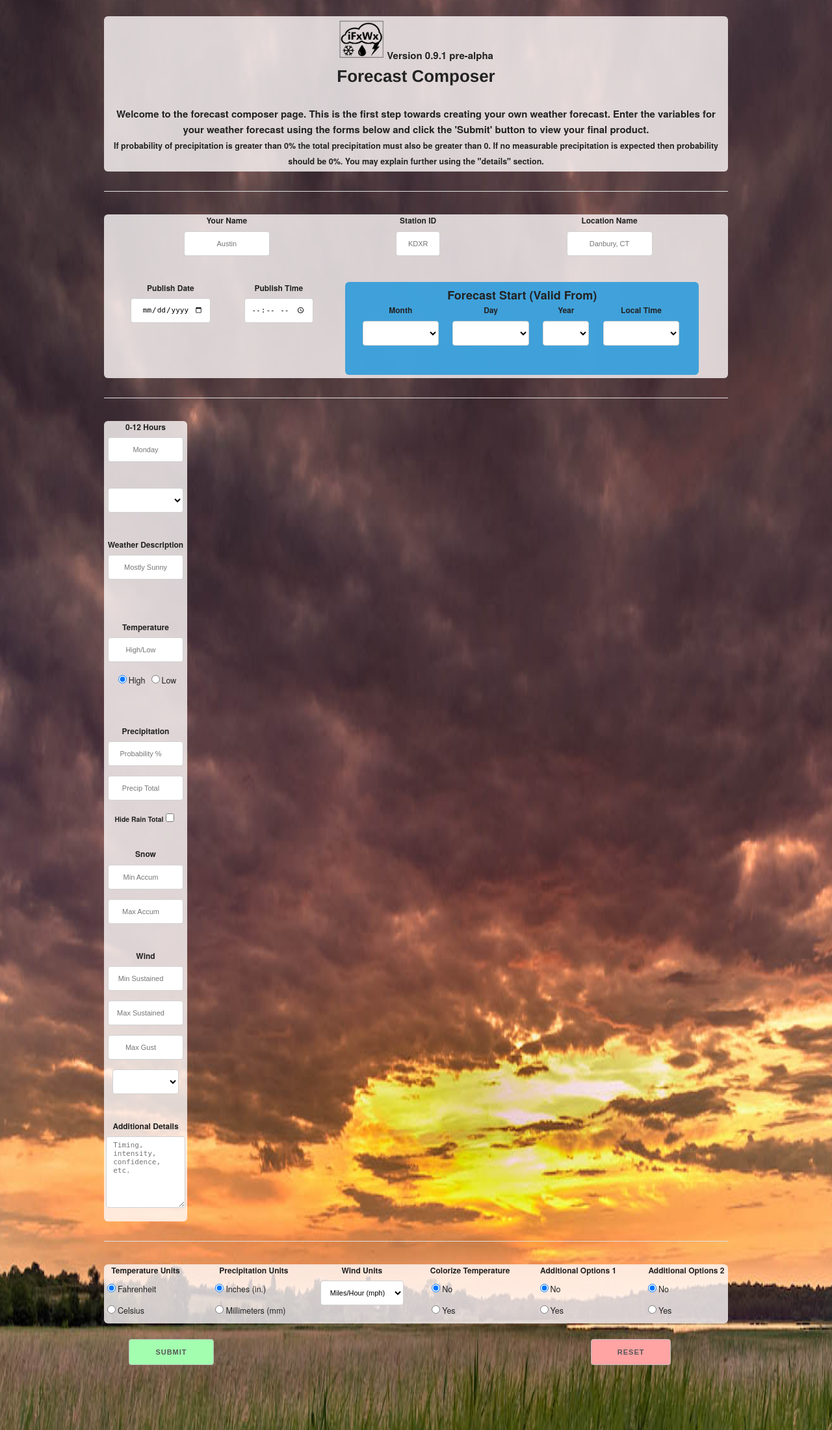
After one commit to atmovantage/ifxweather, a PHP site: page /iFxWx-edit-old.php in a window 1280 px wide. The commit adds this page. Shown: the whole page at 65% size. Run offline with PHP 8.4, Linux system fonts and the light colour scheme.

```diff
--- /dev/null
+++ b/iFxWx-edit-old.php
@@ -0,0 +1,446 @@
+<?php
+// Start the session
+session_start();
+ $timeout = 1800; // Number of seconds until it times out.
+
+// Check if the timeout field exists.
+if(isset($_SESSION['timeout'])) {
+    // See if the number of seconds since the last
+    // visit is larger than the timeout period.
+    $duration = time() - (int)$_SESSION['timeout'];
+    if($duration > $timeout) {
+        // Destroy the session and restart it.
+        session_destroy();
+        session_start();
+    }
+}
+
+// Update the timout field with the current time.
+$_SESSION['timeout'] = time();
+// Set all fields to white background by default
+	$fieldErr1 = $fieldErr2 = "#FFF";
+
+// Verification of required variables
+if ($_SERVER["REQUEST_METHOD"] == "POST") {
+			// If all required variables are filled in then we can submit all variables to the preview page
+			submit_input();
+		}
+//submit all variables to preview page
+function submit_input() {
+	// Meta data variables
+	$_SESSION["forecaster"] = $_POST["forecaster"];
+	$_SESSION["stationid"] = $_POST["stationid"];
+	$_SESSION["stationname"] = $_POST["stationname"];
+	$_SESSION["date"] = $_POST["date"];
+	$_SESSION["time"] = $_POST["time"];
+	$_SESSION["fxstarttime"] = $_POST["fxstarttime"];
+	$_SESSION["fxstartmonth"] = $_POST["fxstartmonth"];
+	$_SESSION["fxstartday"] = $_POST["fxstartday"];
+	$_SESSION["fxstartyear"] = $_POST["fxstartyear"];
+	$_SESSION["tempunit"] = $_POST["tempunit"];
+	$_SESSION["colortemp"] = $_POST["colortemp"];
+	$_SESSION["windunit"] = $_POST["windunit"];
+	$_SESSION["highlow"] = $_POST["highlow"];
+
+	// 0-12hr Forecast Period Variables
+	$_SESSION["day1wx"] = $_POST["day1wx"];
+	$_SESSION["day1"] = $_POST["day1"];
+	$_SESSION["precipunit"] = $_POST["precipunit"];
+	$_SESSION["day1pop"] = $_POST["day1pop"];
+	$_SESSION["day1desc"] = $_POST["day1desc"];
+	$_SESSION["day1temp"] = $_POST["day1temp"];
+	$_SESSION["day1precip"] = $_POST["day1precip"];
+	$_SESSION["showrain"] = $_POST["showrain"];
+	$_SESSION["day1snowmin"] = $_POST["day1snowmin"];
+	$_SESSION["day1snowmax"] = $_POST["day1snowmax"];
+	$_SESSION["day1windmin"] = $_POST["day1windmin"];
+	$_SESSION["day1windmax"] = $_POST["day1windmax"];
+	$_SESSION["day1winddir"] = $_POST["day1winddir"];
+	$_SESSION["day1windgust"] = $_POST["day1windgust"];
+	$_SESSION["day1detail"] = $_POST["day1detail"];
+
+	//Submit to the preview page
+	header('Location: /preview.php');
+	exit();
+}
+
+?>
+<!DOCTYPE html PUBLIC "-//W3C//DTD HTML 4.01//EN" "http://www.w3.org/TR/html4/strict.dtd">
+<html>
+<head>
+	<meta content="text/html; charset=ISO-8859-1" http-equiv="content-type">
+	<meta name="viewport" content="initial-scale=1.0">
+	<title>iFxWx Forecast Composer</title>
+
+	<style type="text/css">
+		<link title="normalize" rel="stylesheet" href="css/normalize.css" type="text/css">
+</style>
+
+
+	<link title="skeleton" rel="stylesheet" href="css/skeleton.css" type="text/css">
+
+	<link title="skeleton" rel="stylesheet" href="css/composer.css" type="text/css">
+
+	<link rel="icon" type="image/png" href="ifxwx_images/favicon.png">
+
+	<style type="text/css">
+
+</style>
+</head>
+<body>
+	<form method="post" action="<?php echo htmlspecialchars($_SERVER["PHP_SELF"]);?>">
+
+		<div class="wrapper">
+			<img src="/ifxwx_images/background.jpg" id="bg" alt="">
+			<div class="container">
+			<div class="twelve columns" style="font-weight: bold; text-align: center" id="header">
+<p><img style="width: 70px; height: 61px;" alt="" src="/ifxwx_images/logo.png"> Version 0.9.1 pre-alpha<br><big style="font-family: Helvetica,Arial,sans-serif;"><big><big>Forecast Composer</big></big></big>
+</p>
+			<div class="twelve columns" >
+				Welcome to the forecast composer page. This is the first step towards creating your own weather forecast. Enter the variables for your weather forecast using the forms below and click the 'Submit' button to view your final product.<br>
+				<small>If probability of precipitation is greater than 0% the total precipitation must also be greater than 0. If no measurable precipitation is expected then probability should be 0%. You may explain further using the "details" section. </small>
+				</div>
+				</div>
+				<div class="twelve columns">
+				<hr>
+			</div>
+			<div class= "twelve columns" id="metaforms">
+			<div style="text-align: center;" class="three columns offset-by-one">
+				<p>
+					<label for="forecaster">Your Name</label>
+					<br>
+					<input style="background-color: <?php echo $fieldErr1 ?>" size="15" name="forecaster" id="forecaster" placeholder="Austin" type="text" value="<?php echo (isset($_SESSION['forecaster']))?$_SESSION['forecaster']:'';?>">
+					<br>
+				</p>
+			</div>
+				<div style="text-align: center;" class="three columns offset-by-one">
+				<p>
+					<label for="stationid">Station ID</label>
+					<br>
+					<input size="5" name="stationid" id="stationid" placeholder="KDXR" type="text" value="<?php echo (isset($_SESSION['stationid']))?$_SESSION['stationid']:'';?>">
+					<br>
+				</p>
+			</div>
+			<div style="text-align: center;" class="three columns offset-by-one">
+				<p>
+					<label for="stationname">Location Name</label>
+					<br>
+					<input style="background-color: <?php echo $fieldErr2 ?>" size="15" name="stationname" id="stationname" placeholder="Danbury, CT" type="text" value="<?php echo (isset($_SESSION['stationname']))?$_SESSION['stationname']:'';?>">
+					<br>
+				</p>
+			</div>
+			<div style="text-align: center;" class="two columns">
+				<p>
+					<label for="date">Publish Date</label>
+					<br>
+					<input size="10" name="date" id="date" placeholder="10/08/2015" type="date" value="<?php echo (isset($_SESSION['date']))?$_SESSION['date']:'';?>">
+					<br>
+				</p>
+				</div>
+				<div style="text-align: center;" class="two columns">
+				<p>
+					<label for="time">Publish Time</label>
+					<br>
+					<input size="7" name="time" id="time" placeholder="12:00PM" type="time" value="<?php echo (isset($_SESSION['time']))?$_SESSION['time']:'';?>">
+					<br>
+				</p>
+			</div>
+				<div style="text-align: center;" class="seven columns" id="fxvalid">
+					<big><strong>Forecast Start (Valid From)</strong></big><br>
+				<div style="text-align: center;" class="three columns">
+				<p>
+					<label for="fxstartmonth">Month</label>
+					<br>
+					<select style="width:100%" name="fxstartmonth">
+						<option value="<?php echo (isset($_SESSION['fxstartmonth']))?$_SESSION['fxstartmonth']:'';?>"><?php echo (isset($_SESSION['fxstartmonth']))?$_SESSION['fxstartmonth']:'';?></option>
+						<option value="01">January</option>
+						<option value="02">February</option>
+						<option value="03">March</option>
+						<option value="04">April</option>
+						<option value="05">May</option>
+						<option value="06">June</option>
+						<option value="07">July</option>
+						<option value="08">August</option>
+						<option value="09">September</option>
+						<option value="10">October</option>
+						<option value="11">November</option>
+						<option value="12">December</option>
+					</select>
+					<br>
+				</p>
+			</div>
+					<div style="text-align: center;" class="three columns">
+				<p>
+					<label for="fxstartday">Day</label>
+					<br>
+					<select style="width:100%" name="fxstartday">
+						<option value="<?php echo (isset($_SESSION['fxstartday']))?$_SESSION['fxstartday']:'';?>"><?php echo (isset($_SESSION['fxstartday']))?$_SESSION['fxstartday']:'';?></option>
+						<option value="01">1st</option>
+						<option value="02">2nd</option>
+						<option value="03">3rd</option>
+						<option value="04">4th</option>
+						<option value="05">5th</option>
+						<option value="06">6th</option>
+						<option value="07">7th</option>
+						<option value="08">8th</option>
+						<option value="09">9th</option>
+						<option value="10">10th</option>
+						<option value="11">11th</option>
+						<option value="12">12th</option>
+						<option value="13">13th</option>
+						<option value="14">14th</option>
+						<option value="15">15th</option>
+						<option value="16">16th</option>
+						<option value="17">17th</option>
+						<option value="18">18th</option>
+						<option value="19">19th</option>
+						<option value="20">20th</option>
+						<option value="21">21st</option>
+						<option value="22">22nd</option>
+						<option value="23">23rd</option>
+						<option value="24">24th</option>
+						<option value="25">25th</option>
+						<option value="26">26th</option>
+						<option value="27">27th</option>
+						<option value="28">28th</option>
+						<option value="29">29th</option>
+						<option value="30">30th</option>
+						<option value="31">31st</option>
+					</select>
+					<br>
+				</p>
+			</div>
+					<div style="text-align: center;" class="two columns">
+				<p>
+					<label for="fxstartyear">Year</label>
+					<br>
+					<select style="width:100%" name="fxstartyear">
+						<option value="<?php echo (isset($_SESSION['fxstartyear']))?$_SESSION['fxstartyear']:'';?>"><?php echo (isset($_SESSION['fxstartyear']))?$_SESSION['fxstartyear']:'';?></option>
+						<option value="2015">2015</option>
+						<option value="2014">2014</option>
+						<option value="2013">2013</option>
+						<option value="2012">2012</option>
+						<option value="2011">2011</option>
+						<option value="2010">2010</option>
+						<option value="2009">2009</option>
+						<option value="2008">2008</option>
+						<option value="2007">2007</option>
+						<option value="2006">2006</option>
+						<option value="2005">2005</option>
+						<option value="2004">2004</option>
+						<option value="2003">2003</option>
+						<option value="2002">2002</option>
+						<option value="2001">2001</option>
+						<option value="2000">2000</option>
+					</select>
+					<br>
+				</p>
+			</div>
+					<div style="text-align: center;" class="three columns">
+				<p>
+					<label for="fxstarttime">Local Time</label>
+					<br>
+					<select style="width:100%" name="fxstarttime">
+						<option value="<?php echo (isset($_SESSION['fxstarttime']))?$_SESSION['fxstarttime']:'';?>"><?php echo (isset($_SESSION['fxstarttime']))?$_SESSION['fxstarttime']:'';?></option>
+						<optgroup label="Morning">
+						<option value="5AM">5am - 5pm</option>
+						<option value="6AM">6am - 6pm</option>
+						<option value="7AM">7am - 7pm</option>
+						<option value="8AM">8am - 8pm</option>
+						</optgroup>
+						<optgroup label="Evening">
+						<option value="5PM">5pm - 5am</option>
+						<option value="6PM">6pm - 6am</option>
+						<option value="7PM">7pm - 7am</option>
+						<option value="8PM">8pm - 8am</option>
+						</optgroup>
+					</select>
+					<br>
+				</p>
+			</div>
+			</div>
+						</div>
+			<div style="text-align: center;" class="twelve columns">
+				<hr>
+			</div>
+			<div >
+			<div class="two columns" style="text-align: center;" id="hr0-12">
+
+				<p>
+						<label for="day1label">0-12 Hours</label><br>
+					<input style="width:90%" name="day1" id="day1label" placeholder="Monday" type="text"  value="<?php echo (isset($_SESSION['day1']))?$_SESSION['day1']:'';?>">
+					<br>
+				</p>
+				<p>
+					<select style="width:90%" name="day1wx" onchange="document.getElementById('day1desc').value=this.value;">
+						<option value="<?php echo (isset($_SESSION['day1wx']))?$_SESSION['day1wx']:'';?>"><?php echo (isset($_SESSION['day1wx']))?$_SESSION['day1wx']:'';?></option>
+						<optgroup label="General Day">
+						<option value="Sunny">Sunny</option>
+						<option value="Partly Sunny">Partly Sunny</option>
+						<option value="Mostly Cloudy">Mostly Cloudy</option>
+							</optgroup>
+						<optgroup label="General Night">
+							<option value="Clear">Clear (Night)</option>
+							<option value="Partly Cloudy">Partly Cloudy (Night)</option>
+							<option value="Overcast">Overcast (Night)</option>
+							</optgroup>
+						<optgroup label="Rain">
+							<option value="Isolated Rain Showers">Isolated Rain Showers</option>
+							<option value="Scattered Rain Showers">Scattered Rain Showers</option>
+							<option value="Rain">Rain</option>
+							<option value="Heavy Rain">Heavy Rain</option>
+							<option value="Rain and Fog">Rain and Fog</option>
+							<option value="Isolated T-Storms">Isolated T-Storms</option>
+							<option value="Scattered T-Storms">Scattered T-Storms</option>
+							<option value="Thunderstorms">T-Storms</option>
+							<option value="Severe T-Storms">Severe T-Storms</option>
+							</optgroup>
+						<optgroup label="Snow">
+							<option value="Snow Flurries">Flurries</option>
+							<option value="Scattered Snow Showers">Scattered Snow Showers</option>
+							<option value="Snow">Snow</option>
+							<option value="Heavy Snow">Heavy Snow</option>
+							<option value="Blizzard">Blizzard</option>
+							<option value="Blowing Snow">Blowing Snow</option>
+							</optgroup>
+						<optgroup label="Mixed Precip">
+							<option value="Rain/Snow">Rain/Snow</option>
+							<option value="Freezing Rain/Snow">Freezing Rain/Snow</option>
+							<option value="Freezing Rain/Rain">Freezing Rain/Rain</option>
+							<option value="Freezing Rain/Sleet">Freezing Rain/Sleet</option>
+							<option value="Rain/Sleet">Rain/Sleet</option>
+							<option value="Sleet">Sleet</option>
+							</optgroup>
+						<optgroup label="Miscellaneous">
+							<option value="Haze">Haze</option>
+							<option value="Overcast/Haze">Overcast/Haze</option>
+							<option value="Sunny/Fog">Sunny w/ Fog</option>
+							<option value="Cloudy/Fog">Cloudy w/ Fog</option>
+							<option value="Morning Fog">Fog Early AM</option>
+							<option value="Overnight Fog">Fog Overnight</option>
+							<option value="Dense Fog">Dense Fog</option>
+							<option value="Windy">Windy/Breezy</option>
+							<option value="Lunar Eclipse">Lunar Eclipse</option>
+							<option value="Solar Eclipse">Solar Eclipse</option>
+							</optgroup>
+					</select>
+					<br>
+				</p>
+				<p>
+					<label for="day1desc">Weather Description</label>
+					<br>
+					<input style="width:90%" name="day1desc" placeholder="Mostly Sunny" id="day1desc" type="text" value="<?php echo (isset($_SESSION['day1desc']))?$_SESSION['day1desc']:'';?>">
+				</p><br>
+			<p>
+					<label for="day1temp">Temperature</label>
+					<br>
+					<input style="width:90%" placeholder="High/Low" min="-100" max="134" maxlength="3" name="day1temp" id="day1temp" type="number" value="<?php echo (isset($_SESSION['day1temp']))?$_SESSION['day1temp']:'';?>"><br>
+				<form id="highlow">
+							<input type="radio" id="highlow" name="highlow" value="red" checked><small>High</small>
+						<input type="radio" id="highlow" name="highlow" value="blue"><small>Low</small></form>
+				</p>
+				<br>
+			<p>
+					<label for="day1pop">Precipitation</label>
+					<br>
+					<input style="width:90%" min="0" max="100" size="15" maxlength="3" name="day1pop" placeholder="Probability %" id="day1pop" type="number" value="<?php echo (isset($_SESSION['day1pop']))?$_SESSION['day1pop']:'';?>"><label for="day1precip" id="day1precip_label">Precipitation Total</label><input style="width:90%" step=".01" min="0" max="100" name="day1precip" placeholder="Precip Total" id="day1precip" type="number" value="<?php echo (isset($_SESSION['day1precip']))?$_SESSION['day1precip']:'';?>"><br><small><small><strong>Hide Rain Total<input type="checkbox" name="showrain" value="<?php echo (isset($_SESSION['showrain']))?$_SESSION['showrain']:'';?>"></strong></small></small>
+					</p>
+			<p>
+					<label for="day1snowmin">Snow</label>
+					<br>
+			<input style="width:90%" step=".5" min="0" max="100" name="day1snowmin" placeholder="Min Accum" id="day1snowmin" type="number" value="<?php echo (isset($_SESSION['day1snowmin']))?$_SESSION['day1snowmin']:'';?>"><label for="day1snowmax" id="day1snowmax_label">Day 1 Snow Maximum</label><input style="width:90%" step=".5" min="0" max="100" name="day1snowmax" placeholder="Max Accum" id="day1snowmax" type="number" value="<?php echo (isset($_SESSION['day1snowmax']))?$_SESSION['day1snowmax']:'';?>"><br>
+				</p>
+			<p>
+					<label for="day1wind">Wind</label>
+					<br>
+					<input style="width:90%" maxlength="3" max="240" min="0" name="day1windmin" placeholder="Min Sustained" id="day1windmin" type="number" value="<?php echo (isset($_SESSION['day1windmin']))?$_SESSION['day1windmin']:'';?>"><input style="width:90%" maxlength="3" max="240" min="0" name="day1windmax" placeholder="Max Sustained" id="day1windmax" type="number" value="<?php echo (isset($_SESSION['day1windmax']))?$_SESSION['day1windmax']:'';?>"><input style="width:90%" maxlength="3" max="240" min="0" name="day1windgust" placeholder="Max Gust" id="day1windgust" type="number" value="<?php echo (isset($_SESSION['day1windgust']))?$_SESSION['day1windgust']:'';?>">
+					<select style="width:80%" name="day1winddir">
+						<option value="<?php echo (isset($_SESSION['day1winddir']))?$_SESSION['day1winddir']:'';?>"><?php echo (isset($_SESSION['day1winddir']))?$_SESSION['day1winddir']:'';?></option>
+						<option value="North">North</option>
+						<option value="NNE">North-Northeast</option>
+						<option value="Northeast">Northeast</option>
+						<option value="ENE">East-Northeast</option>
+						<option value="East">East</option>
+						<option value="ESE">East-Southeast</option>
+						<option value="Southeast">Southeast</option>
+						<option value="SSE<">South-Southeast</option>
+						<option value="South">South</option>
+						<option value="SSW">South-Southwest</option>
+						<option value="Southwest">Southwest</option>
+						<option value="WSW">West-Southwest</option>
+						<option value="West">West</option>
+						<option value="WNW">West-Northwest</option>
+						<option value="Northwest">Northwest</option>
+						<option value="NNW">North-Northwest</option>
+						<option value="Variable">Variable</option>
+						<option value="Calm">Calm</option>
+					</select>
+					<br>
+				</p>
+				<label for="day1detail">Additional Details</label>
+				<br>
+				<textarea style="width:95%" height="200px" name="day1detail" id="day1detail" placeholder="Timing, intensity, confidence, etc." type="text"><?php echo (isset($_SESSION['day1detail']))?$_SESSION['day1detail']:'';?></textarea>
+								<br>
+			</div>
+<div class="twelve columns">
+	<hr>
+				</div>
+
+					<div class="twelve columns" id="userpref">
+					<div class="two columns" id="tempunit">
+						<label for="tempunit">Temperature Units</label>
+							<input type="radio" name="tempunit" value="fahrenheit" checked><small>Fahrenheit</small><br>
+							<input type="radio" name="tempunit" value="celsius"><small>Celsius</small>
+						</div>
+				<div class="two columns" id="precipunit">
+					<label for="precipunit">Precipitation Units</label>
+							<input type="radio" name="precipunit" value="in." checked><small>Inches (in.)</small><br>
+							<input type="radio" name="precipunit" value="mm"><small>Millimeters (mm)</small>
+				</div>
+				<div class="two columns" id="windunit">
+					<label for="windunit">Wind Units</label>
+					<select style="width:100%" name="windunit">
+						<option value="mph">Miles/Hour (mph)</option>
+						<option value="km/h">Kilometers/Hour (km/h)</option>
+						<option value="m/s">Meters/Second (m/s)</option>
+						<option value="kts">Knots (kts)</option>
+					</select>
+				</div>
+						<div class="two columns" id="colorize">
+							<label for="colortemp1">Colorize Temperature</label>
+							<input type="radio" id="colortemp" name="colortemp" value="no" checked><small>No</small><br>
+						<input type="radio" id="colortemp" name="colortemp" value="yes"><small>Yes</small>
+						</div>
+						<div class="two columns" id="test">
+							<label for="addopt1">Additional Options 1</label>
+							<input type="radio" id="addopt1" name="addopt1" value="no" checked><small>No</small><br>
+						<input type="radio" id="addopt1" name="addopt1" value="yes"><small>Yes</small>
+						</div>
+						<div class="two columns" id="test">
+							<label for="addopt2">Additional Options 2</label>
+							<input type="radio" id="addopt2" name="addopt2" value="no" checked><small>No</small><br>
+						<input type="radio" id="addopt2" name="addopt2" value="yes"><small>Yes</small>
+						</div>
+				</div>
+
+			<p>
+			<div class="three columns">
+				<br>
+					<input value="Submit" type="submit" id="submit">
+			</div>
+				<div class="three columns offset-by-six">
+					<br>
+<form action="<?php reset_var() ?>"><input id="reset" value="Reset" type="submit"></form></div>
+			</p>
+		</div>
+		</div>
+	</form>
+			<?php
+function reset_var() {
+	session_destroy();
+	echo "/iFxWx.php";
+}
+?>
+</body>
+
+</html>
--- a/publish.php
+++ b/publish.php
@@ -34,7 +34,7 @@ $_SESSION['timeout'] = time();
 <div class="twelve columns" style="font-weight: bold; text-align: center">
 <p><big style="font-family: Helvetica,Arial,sans-serif;"><big><big><span><img style="width: 70px; height: 61px;" alt="" src="http://ifxweather.austinsatmosphere.com/wp-content/uploads/2015/05/logo.png"><br>iFx
 Weather</span></big></big></big>
-Version 0.9.1 pre-alpha</p>
+Version 0.10.0 pre-alpha</p>
 </div>
 	<div class="twelve columns">
 				<hr>
```
Also changed, not shown: iFxWx.php (+22 -21 lines), preview.php (+46 -2 lines), README.md.
